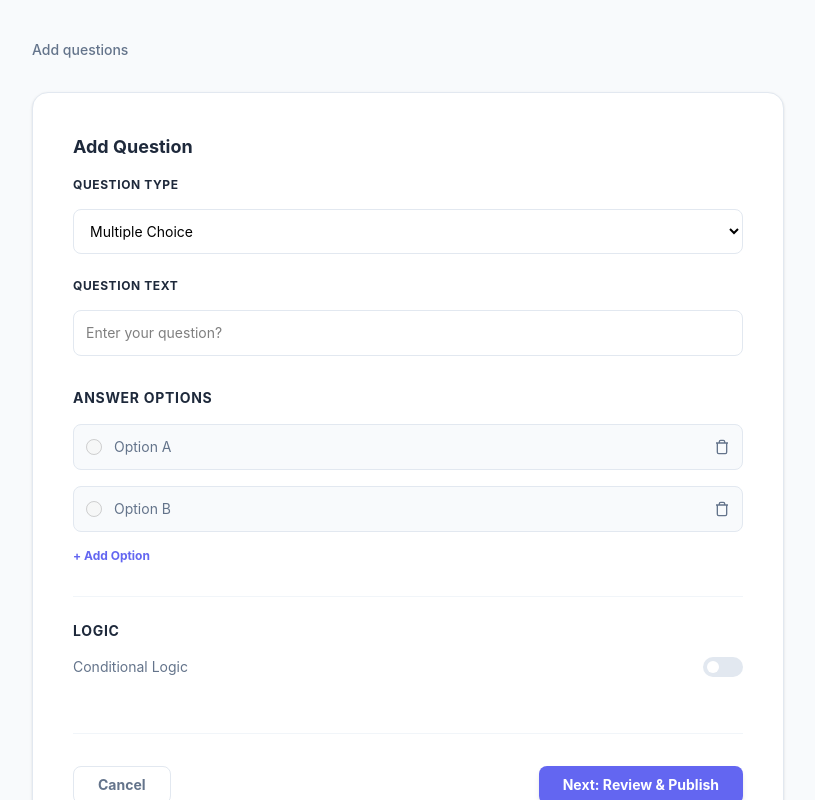
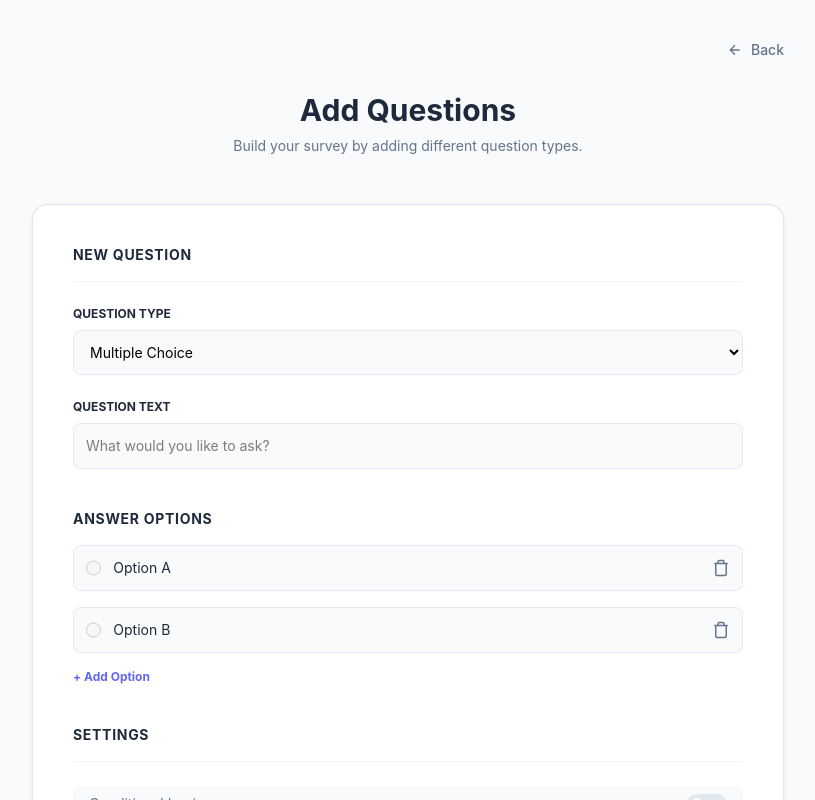
Before and after one commit to SMTIAP/smtiap-web, a React (Vite) app: page /add-questions in a window 1280 px wide. Shown: the top 800 px of the page, without its empty margins (232-1047 px from the left). Built offline with nearby package versions, Linux system fonts and the light colour scheme.

Commit message:
Update AddQuestions.tsx with back button

```diff
--- a/src/pages/AddQuestions.tsx
+++ b/src/pages/AddQuestions.tsx
@@ -1,16 +1,16 @@
-import { useState } from 'react';
+import React, { useState } from 'react';
 import { useNavigate } from 'react-router-dom';
 
 export default function AddQuestions() {
   const navigate = useNavigate();
-  const [conditionalLogic, setConditionalLogic] = useState(false);
 
   // State for dynamic functionality
   const [questionType, setQuestionType] = useState('multiple-choice');
   const [options, setOptions] = useState(['Option A', 'Option B']);
+  const [conditionalLogic, setConditionalLogic] = useState(false);
 
   const addOption = () => {
-    const nextLetter = String.fromCharCode(65 + options.length); // Generates C, D, E...
+    const nextLetter = String.fromCharCode(65 + options.length);
     setOptions([...options, `Option ${nextLetter}`]);
   };
 
@@ -18,50 +18,67 @@ export default function AddQuestions() {
     setOptions(options.filter((_, i) => i !== index));
   };
 
-  // Determine if the current type needs options displayed
-  const showOptions = questionType === 'multiple-choice' || questionType === 'checkbox';
+  const hasOptions = questionType === 'multiple-choice' || questionType === 'checkbox';
 
   return (
     <div className="flex min-h-screen flex-col items-center bg-[#F8FAFC]">
       <div className="flex max-w-[800px] py-10 px-6 flex-col gap-8 w-full">
 
-        <div className="flex justify-start w-full">
-           <p className="text-[#64748B] text-sm font-medium">Add questions</p>
+        {/* Header Section with Small Back Button */}
+        <div className="flex justify-end w-full">
+          <button
+            onClick={() => navigate(-1)}
+            className="flex items-center gap-2 text-[#64748B] text-sm font-medium hover:text-[#1E293B] transition-colors"
+          >
+            <svg width="16" height="16" viewBox="0 0 24 24" fill="none" stroke="currentColor" strokeWidth="2">
+              <path d="M19 12H5M12 19l-7-7 7-7"/>
+            </svg>
+            Back
+          </button>
         </div>
 
-        <div className="flex flex-col gap-8 bg-white p-10 rounded-2xl shadow-sm border border-[#E2E8F0]">
+        <div className="flex flex-col items-center gap-2 text-center mb-4">
+          <h1 className="text-[#1E293B] text-3xl font-bold">Add Questions</h1>
+          <p className="text-[#64748B] text-sm">Build your survey by adding different question types.</p>
+        </div>
+
+        <div className="flex flex-col gap-10 bg-white p-10 rounded-2xl shadow-sm border border-[#E2E8F0]">
 
           {/* Question Input Section */}
-          <section className="flex flex-col gap-4">
-            <h2 className="text-[#1E293B] text-lg font-bold">Add Question</h2>
+          <section className="flex flex-col gap-6">
+            <h2 className="text-[#1E293B] text-sm font-bold uppercase tracking-wider border-b border-[#F1F5F9] pb-4">New Question</h2>
 
-            <label className="text-[#1E293B] text-xs font-bold uppercase tracking-wider">Question Type</label>
+            <div className="flex flex-col gap-2">
+              <label className="text-[#1E293B] text-xs font-bold uppercase">Question Type</label>
               <select
                 value={questionType}
                 onChange={(e) => setQuestionType(e.target.value)}
-              className="w-full p-3 border border-[#E2E8F0] rounded-lg bg-white text-sm focus:outline-none focus:ring-1 focus:ring-blue-400 cursor-pointer"
+                className="w-full p-3 border border-[#E2E8F0] rounded-lg bg-[#F8FAFC] text-sm focus:outline-none focus:ring-1 focus:ring-blue-400 cursor-pointer"
               >
                 <option value="multiple-choice">Multiple Choice</option>
                 <option value="checkbox">Checkboxes</option>
                 <option value="short-answer">Short Answer</option>
               </select>
+            </div>
 
-            <label className="text-[#1E293B] text-xs font-bold uppercase tracking-wider mt-2">Question Text</label>
+            <div className="flex flex-col gap-2">
+              <label className="text-[#1E293B] text-xs font-bold uppercase">Question Text</label>
               <input
                 type="text"
-              placeholder="Enter your question?"
-              className="w-full p-3 border border-[#E2E8F0] rounded-lg bg-white text-sm focus:outline-none focus:ring-1 focus:ring-blue-400"
+                placeholder="What would you like to ask?"
+                className="w-full p-3 border border-[#E2E8F0] rounded-lg bg-[#F8FAFC] text-sm focus:outline-none focus:ring-1 focus:ring-blue-400"
               />
+            </div>
           </section>
 
-          {/* Conditional Answer Options Section */}
-          {showOptions ? (
+          {/* Conditional Answer Options */}
+          {hasOptions ? (
             <section className="flex flex-col gap-4 animate-in fade-in duration-300">
               <h3 className="text-[#1E293B] text-sm font-bold uppercase tracking-wider">Answer Options</h3>
 
               {options.map((option, idx) => (
                 <div key={idx} className="flex items-center justify-between border border-[#E2E8F0] p-3 rounded-lg bg-[#F8FAFC]">
-                  <div className="flex items-center gap-3">
+                  <div className="flex items-center gap-3 w-full">
                     <input
                       type={questionType === 'multiple-choice' ? 'radio' : 'checkbox'}
                       disabled
@@ -75,14 +92,14 @@ export default function AddQuestions() {
                         newOptions[idx] = e.target.value;
                         setOptions(newOptions);
                       }}
-                      className="bg-transparent text-sm text-[#64748B] focus:outline-none"
+                      className="bg-transparent text-sm text-[#1E293B] focus:outline-none w-full"
                     />
                   </div>
                   <button
                     onClick={() => removeOption(idx)}
                     className="text-[#64748B] hover:text-red-500 transition-colors"
                   >
-                    <svg width="16" height="16" fill="none" stroke="currentColor" strokeWidth="2" viewBox="0 0 24 24">
+                    <svg width="18" height="18" fill="none" stroke="currentColor" strokeWidth="2" viewBox="0 0 24 24">
                       <path d="M3 6h18M19 6v14a2 2 0 01-2 2H7a2 2 0 01-2-2V6m3 0V4a2 2 0 012-2h4a2 2 0 012 2v2"/>
                     </svg>
                   </button>
@@ -97,35 +114,31 @@ export default function AddQuestions() {
               </button>
             </section>
           ) : (
-            <section className="p-6 border-2 border-dashed border-[#E2E8F0] rounded-lg text-center">
-              <p className="text-sm text-[#64748B]">Users will see a text box to type their answer.</p>
-            </section>
+            <div className="p-8 border-2 border-dashed border-[#E2E8F0] rounded-xl bg-[#F8FAFC] text-center">
+              <p className="text-sm text-[#64748B]">Respondents will see a text field for their answer.</p>
+            </div>
           )}
 
           {/* Logic Section */}
-          <section className="flex flex-col gap-4 border-t border-[#F1F5F9] pt-6">
-            <h3 className="text-[#1E293B] text-sm font-bold uppercase tracking-wider">Logic</h3>
-            <div className="flex justify-between items-center">
-              <span className="text-sm text-[#64748B]">Conditional Logic</span>
+          <section className="flex flex-col gap-6">
+            <h2 className="text-[#1E293B] text-sm font-bold uppercase tracking-wider border-b border-[#F1F5F9] pb-4">Settings</h2>
+            <div className="flex justify-between items-center py-2 bg-[#F8FAFC] px-4 rounded-lg">
+              <span className="text-[#64748B] text-sm">Conditional Logic</span>
               <div
                 onClick={() => setConditionalLogic(!conditionalLogic)}
-                className={`w-10 h-5 rounded-full relative cursor-pointer transition-all ${conditionalLogic ? 'bg-[#6366F1]' : 'bg-[#E2E8F0]'}`}
+                className={`w-10 h-5 rounded-full relative cursor-pointer transition-all ${conditionalLogic ? 'bg-blue-600' : 'bg-[#E2E8F0]'}`}
               >
-                <div className={`absolute top-1 w-3 h-3 bg-white rounded-full transition-all ${conditionalLogic ? ('right-1') : 'left-1'}`}></div>
+                <div className={`absolute top-1 w-3 h-3 bg-white rounded-full shadow-sm transition-all ${conditionalLogic ? 'right-1' : 'left-1'}`}></div>
               </div>
             </div>
           </section>
 
-          {/* Footer Actions */}
-          <div className="flex justify-between mt-6 border-t border-[#F1F5F9] pt-8">
-            <button
-              onClick={() => navigate(-1)}
-              className="px-6 py-2 border border-[#E2E8F0] rounded-lg text-sm font-bold text-[#64748B] hover:bg-gray-50 transition-colors"
-            >
-              Cancel
-            </button>
-            <button className="bg-[#6366F1] text-white px-6 py-2 rounded-lg font-bold text-sm shadow-md hover:opacity-90 transition-opacity">
+          <div className="flex justify-end mt-4">
+            <button className="flex items-center gap-2 bg-[#6366F1] text-white px-8 py-3 rounded-lg font-bold text-xs hover:opacity-90 transition-all shadow-md">
               Next: Review & Publish
+              <svg width="14" height="14" viewBox="0 0 24 24" fill="none" stroke="currentColor" strokeWidth="3">
+                <path d="M5 12h14M12 5l7 7-7 7"/>
+              </svg>
             </button>
           </div>
         </div>
```
Lines whose indentation alone changed are shown as unchanged.
